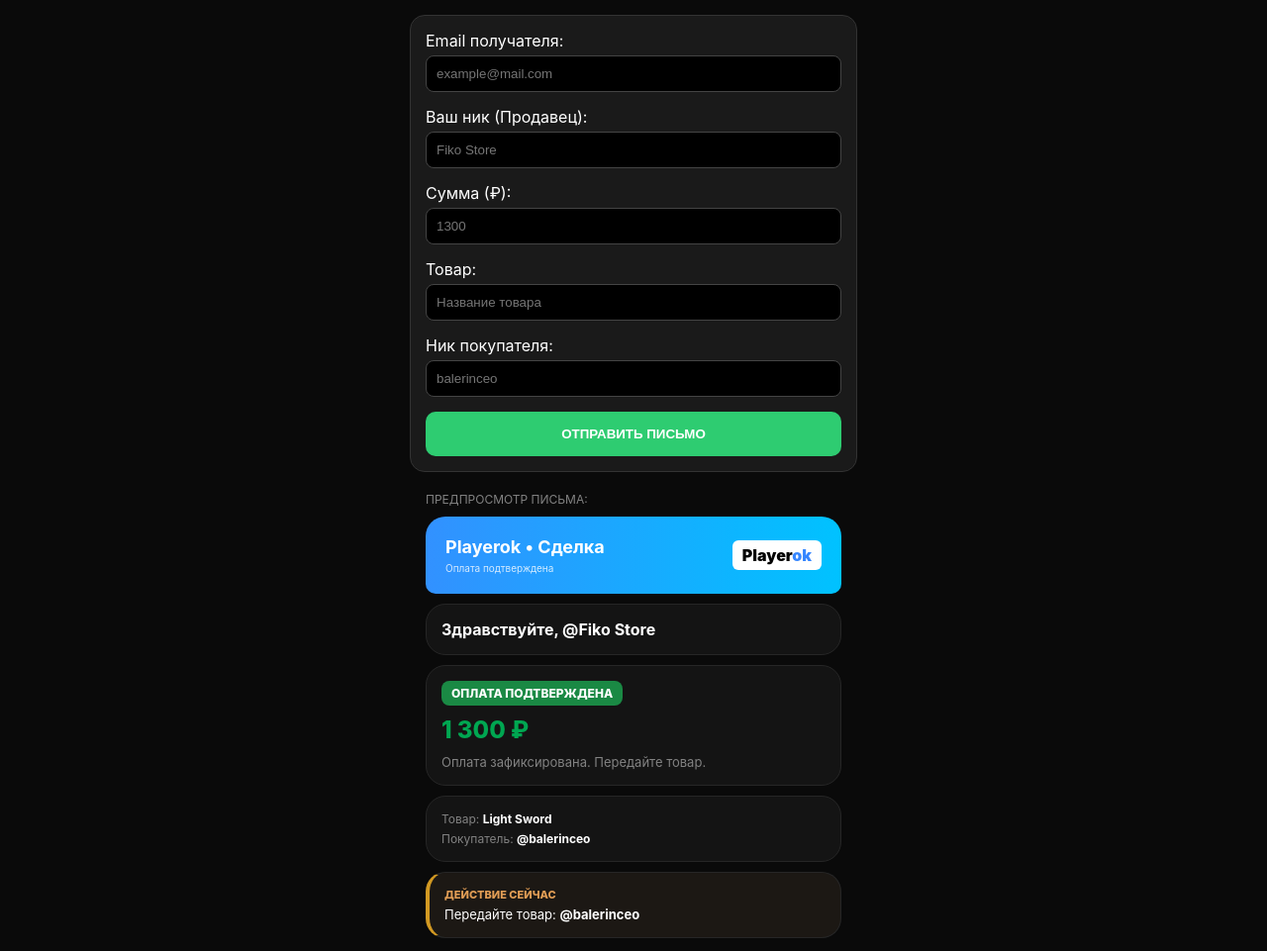
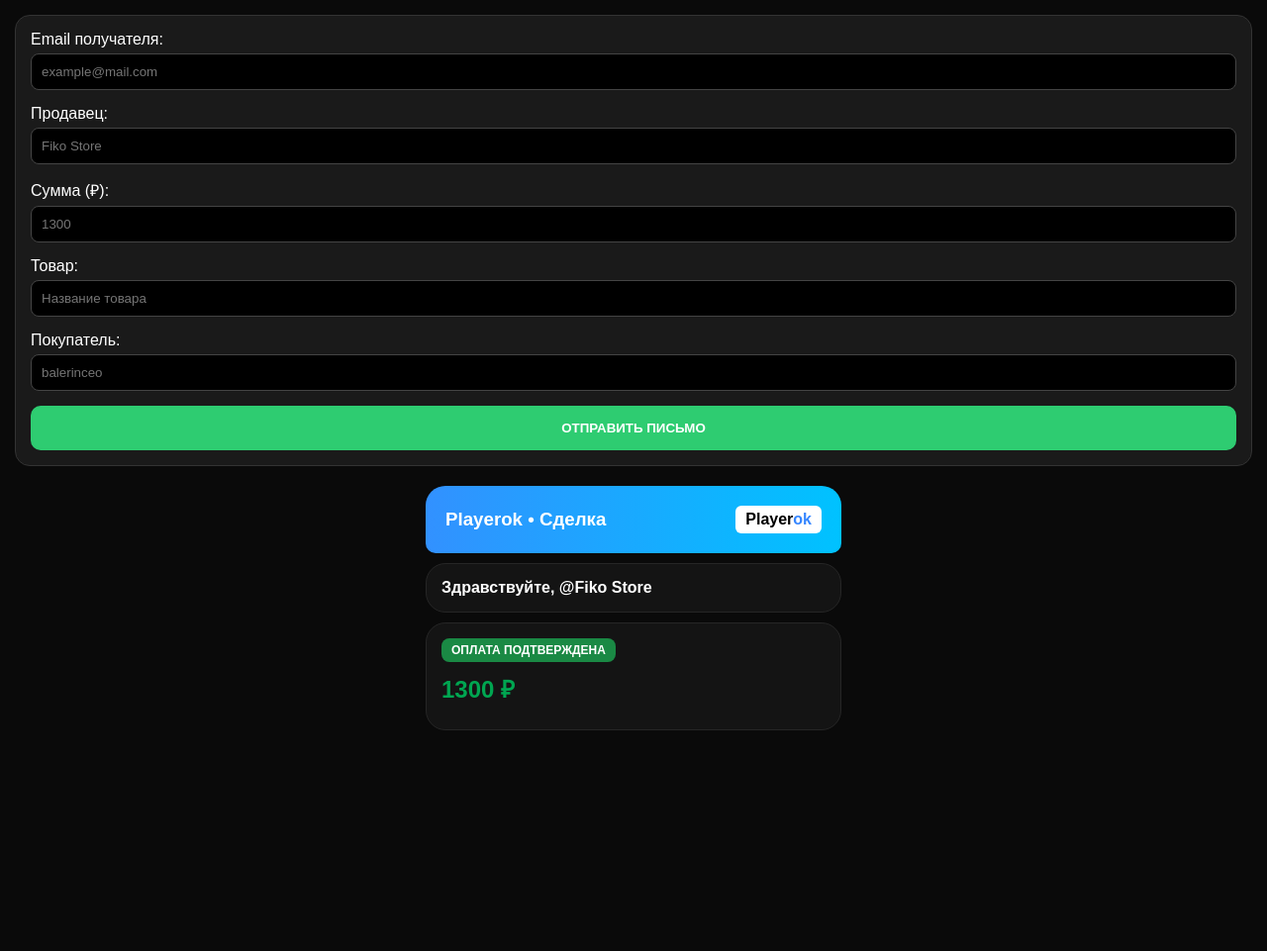
Before and after one commit to FIKOSTRIMIT/bot1, a plain HTML site: page index.html in a window 1280 px wide. Shown: the whole page at 99% size. After the commit the page ends 800 px from the top, so only its background shows below. Drawn offline with Linux system fonts and the light colour scheme; a script that the page names is missing.

Commit message:
Update index.html

```diff
--- a/index.html
+++ b/index.html
@@ -6,170 +6,68 @@
     <script src="https://telegram.org/js/telegram-web-app.js"></script>
     <style>
         :root {
-            --bg-dark: #0a0a0a;
-            --bg-card: #141414;
-            --header-blue: #3291ff;
-            --header-cyan: #00c2ff;
-            --playerok-blue: #3586ff;
-            --text-main: #ffffff;
-            --text-gray: #828282;
-            --green-price: #00a651;
-            --status-green-bg: #1a8944;
-            --action-bg: #1c1814;
-            --action-orange: #d29922;
-            --action-text: #e19d55;
-            --border: #262626;
+            --bg-dark: #0a0a0a; --bg-card: #141414; --header-blue: #3291ff;
+            --header-cyan: #00c2ff; --text-gray: #828282; --green-price: #00a651;
+            --status-green-bg: #1a8944; --action-bg: #1c1814; --action-orange: #d29922;
         }
+        body { background-color: var(--bg-dark); color: white; font-family: sans-serif; padding: 15px; margin: 0; }
+        .form { background: #1a1a1a; padding: 15px; border-radius: 15px; margin-bottom: 20px; border: 1px solid #333; }
+        input { width: 100%; padding: 10px; margin: 5px 0 15px 0; background: #000; border: 1px solid #444; border-radius: 8px; color: white; box-sizing: border-box; }
+        .btn-send { width: 100%; background: #2ecc71; color: white; border: none; padding: 15px; border-radius: 10px; font-weight: bold; cursor: pointer; }
 
-        body {
-            background-color: var(--bg-dark);
-            color: var(--text-main);
-            font-family: 'Inter', sans-serif;
-            margin: 0;
-            padding: 15px;
-            display: flex;
-            flex-direction: column;
-            align-items: center;
-        }
-
-        /* Поля ввода (Форма) */
-        .form-container {
-            width: 100%;
-            max-width: 420px;
-            background: #1a1a1a;
-            padding: 15px;
-            border-radius: 15px;
-            margin-bottom: 20px;
-            border: 1px solid #333;
-        }
-
-        input {
-            width: 100%;
-            padding: 10px;
-            margin: 5px 0 15px 0;
-            background: #000;
-            border: 1px solid #444;
-            border-radius: 8px;
-            color: white;
-            box-sizing: border-box;
-        }
-
-        .btn-send {
-            width: 100%;
-            background: #2ecc71;
-            color: white;
-            border: none;
-            padding: 15px;
-            border-radius: 10px;
-            font-weight: bold;
-            cursor: pointer;
-        }
-
-        /* Стили превью (Твой дизайн) */
-        .preview-label {
-            color: var(--text-gray);
-            font-size: 12px;
-            text-transform: uppercase;
-            margin-bottom: 10px;
-            width: 100%;
-            max-width: 420px;
-        }
-
-        .wrapper { width: 100%; max-width: 420px; }
-        .header {
-            background: linear-gradient(90deg, var(--header-blue) 0%, var(--header-cyan) 100%);
-            border-radius: 20px 20px 10px 10px;
-            padding: 20px;
-            display: flex;
-            justify-content: space-between;
-            align-items: center;
-            margin-bottom: 10px;
-        }
+        /* Твой дизайн Playerok */
+        .wrapper { width: 100%; max-width: 420px; margin: 0 auto; }
+        .header { background: linear-gradient(90deg, var(--header-blue) 0%, var(--header-cyan) 100%); border-radius: 20px 20px 10px 10px; padding: 20px; display: flex; justify-content: space-between; align-items: center; margin-bottom: 10px; }
         .logo { background: white; color: black; padding: 5px 10px; border-radius: 6px; font-weight: 900; }
-        .logo span { color: var(--playerok-blue); }
-        .card { background-color: var(--bg-card); border-radius: 20px; padding: 15px; margin-bottom: 10px; border: 1px solid var(--border); }
-        .status-confirmed { background-color: var(--status-green-bg); color: white; padding: 5px 10px; border-radius: 8px; font-size: 12px; font-weight: 800; display: inline-block; }
+        .card { background-color: var(--bg-card); border-radius: 20px; padding: 15px; margin-bottom: 10px; border: 1px solid #262626; }
+        .status { background-color: var(--status-green-bg); color: white; padding: 5px 10px; border-radius: 8px; font-size: 12px; font-weight: 800; display: inline-block; }
         .price { color: var(--green-price); font-size: 24px; font-weight: 800; margin: 10px 0; }
         .action-card { background-color: var(--action-bg); border-left: 4px solid var(--action-orange); }
     </style>
 </head>
 <body>
-
-    <div class="form-container">
+    <div class="form">
         <label>Email получателя:</label>
-        <input type="email" id="in_email" placeholder="example@mail.com">
-
-        <label>Ваш ник (Продавец):</label>
-        <input type="text" id="in_seller" placeholder="Fiko Store" oninput="update()">
-
+        <input type="email" id="email" placeholder="example@mail.com">
+        <label>Продавец:</label>
+        <input type="text" id="seller" placeholder="Fiko Store" oninput="update()">
         <label>Сумма (₽):</label>
-        <input type="number" id="in_amount" placeholder="1300" oninput="update()">
-
+        <input type="number" id="amount" placeholder="1300" oninput="update()">
         <label>Товар:</label>
-        <input type="text" id="in_item" placeholder="Название товара" oninput="update()">
-
-        <label>Ник покупателя:</label>
-        <input type="text" id="in_buyer" placeholder="balerinceo" oninput="update()">
-
-        <button class="btn-send" onclick="sendToBot()">ОТПРАВИТЬ ПИСЬМО</button>
+        <input type="text" id="item" placeholder="Название товара" oninput="update()">
+        <label>Покупатель:</label>
+        <input type="text" id="buyer" placeholder="balerinceo" oninput="update()">
+        <button class="btn-send" onclick="send()">ОТПРАВИТЬ ПИСЬМО</button>
     </div>
 
-    <div class="preview-label">Предпросмотр письма:</div>
-
-    <div class="wrapper" id="preview">
+    <div class="wrapper">
         <div class="header">
-            <div>
-                <h3 style="margin:0; font-size:18px;">Playerok • Сделка</h3>
-                <p style="margin:5px 0 0 0; font-size:10px; opacity:0.8;">Оплата подтверждена</p>
-            </div>
-            <div class="logo">Player<span>ok</span></div>
+            <div><h3 style="margin:0;">Playerok • Сделка</h3></div>
+            <div class="logo">Player<span style="color:#3586ff;">ok</span></div>
         </div>
-
+        <div class="card"><b>Здравствуйте, @<span id="p_seller">Fiko Store</span></b></div>
         <div class="card">
-            <div style="font-weight:700;">Здравствуйте, @<span id="p_seller">Fiko Store</span></div>
-        </div>
-
-        <div class="card">
-            <div class="status-confirmed">ОПЛАТА ПОДТВЕРЖДЕНА</div>
-            <div class="price"><span id="p_amount">1 300</span> ₽</div>
-            <div style="color:var(--text-gray); font-size:13px;">Оплата зафиксирована. Передайте товар.</div>
-        </div>
-
-        <div class="card">
-            <div style="color:var(--text-gray); font-size:12px;">Товар: <b style="color:white;" id="p_item">Light Sword</b></div>
-            <div style="color:var(--text-gray); font-size:12px; margin-top:5px;">Покупатель: <b style="color:white;">@<span id="p_buyer">balerinceo</span></b></div>
-        </div>
-
-        <div class="card action-card">
-            <div style="color:var(--action-text); font-size:11px; font-weight:800;">ДЕЙСТВИЕ СЕЙЧАС</div>
-            <div style="font-size:13px; margin-top:5px;">Передайте товар: <b>@<span id="p_buyer2">balerinceo</span></b></div>
+            <div class="status">ОПЛАТА ПОДТВЕРЖДЕНА</div>
+            <div class="price"><span id="p_amount">1300</span> ₽</div>
         </div>
     </div>
 
     <script>
         let tg = window.Telegram.WebApp;
         tg.expand();
-
-        // Функция обновления превью "на лету"
         function update() {
-            document.getElementById('p_seller').innerText = document.getElementById('in_seller').value || '...';
-            document.getElementById('p_amount').innerText = document.getElementById('in_amount').value || '0';
-            document.getElementById('p_item').innerText = document.getElementById('in_item').value || '...';
-            document.getElementById('p_buyer').innerText = document.getElementById('in_buyer').value || '...';
-            document.getElementById('p_buyer2').innerText = document.getElementById('in_buyer').value || '...';
+            document.getElementById('p_seller').innerText = document.getElementById('seller').value || '...';
+            document.getElementById('p_amount').innerText = document.getElementById('amount').value || '0';
         }
-
-        function sendToBot() {
+        function send() {
             let data = {
-                email: document.getElementById('in_email').value,
-                seller: document.getElementById('in_seller').value,
-                amount: document.getElementById('in_amount').value,
-                item: document.getElementById('in_item').value,
-                buyer: document.getElementById('in_buyer').value
+                email: document.getElementById('email').value,
+                seller: document.getElementById('seller').value,
+                amount: document.getElementById('amount').value,
+                item: document.getElementById('item').value,
+                buyer: document.getElementById('buyer').value
             };
-
-            if(!data.email) { alert('Введите Email!'); return; }
-
+            if(!data.email) return alert('Введите почту!');
             tg.sendData(JSON.stringify(data));
         }
     </script>
```
